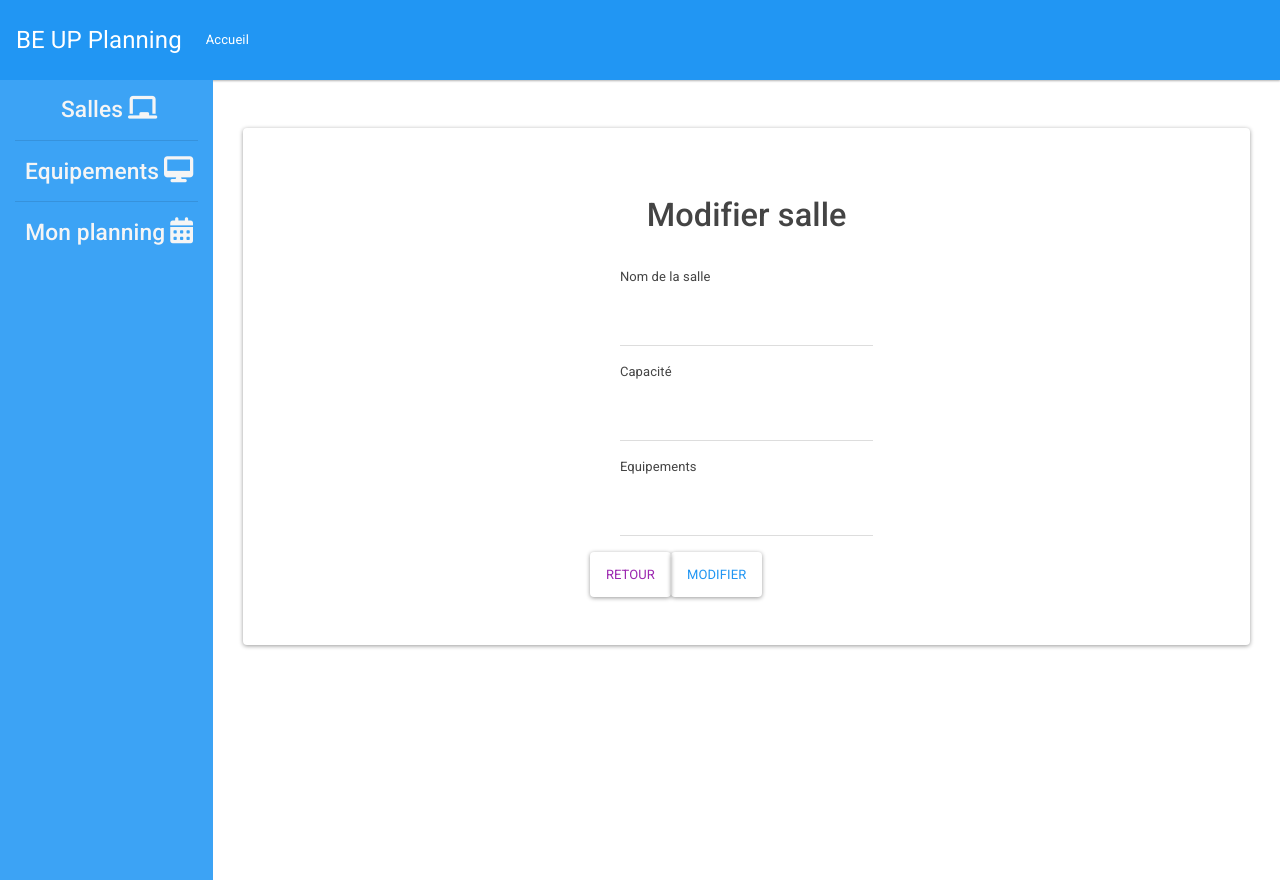
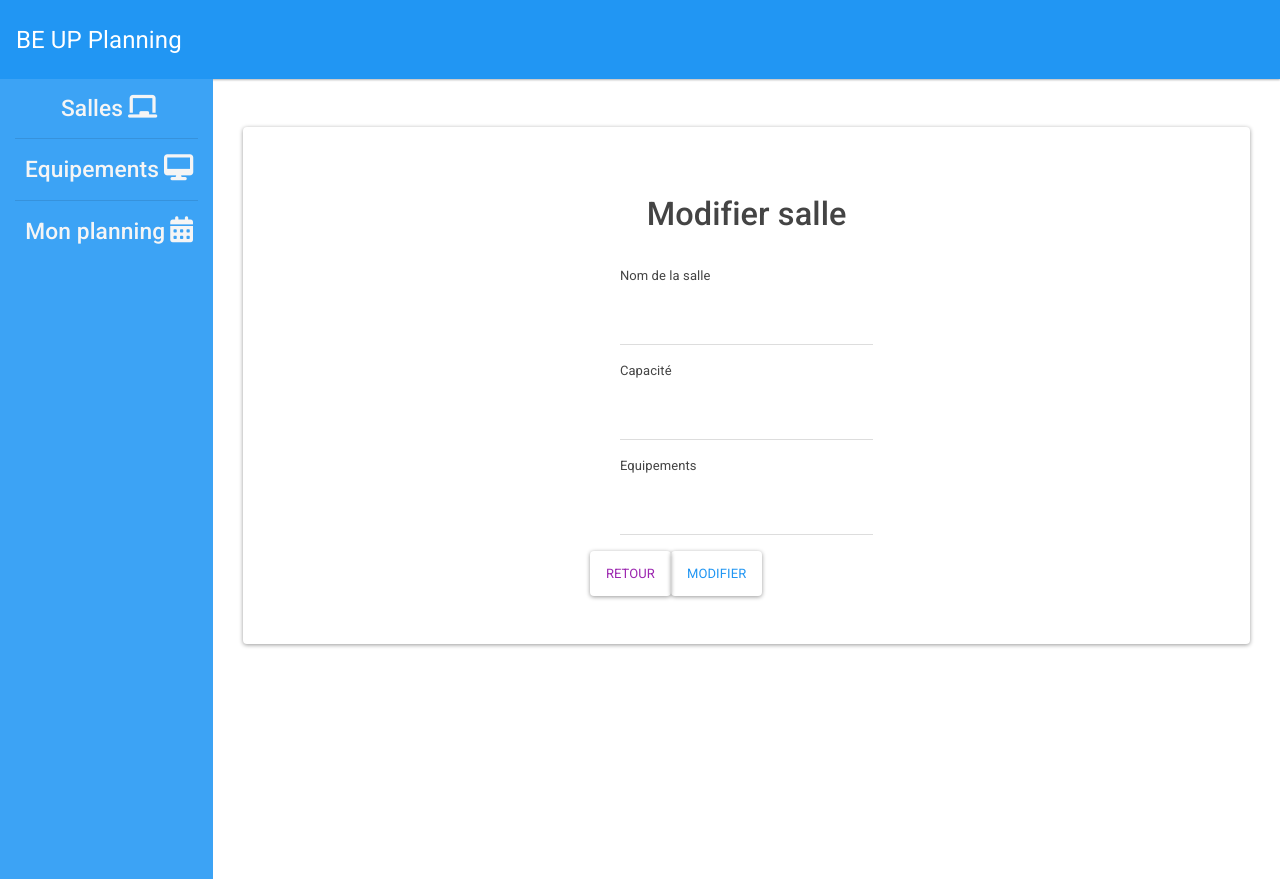
Before and after one commit to AxelUrbain/UP_BE_EDT, a Symfony app: template templates/classroom/edit.html.twig in a window 1280 px wide. Run offline with Twig, Linux system fonts and the light colour scheme; the template is opened without the code that fills it, so the values that code supplies are empty; form fields are guessed from the names that the template uses; some libraries are stand-ins or nearby versions.

Commit message:
drop menu 2

```diff
--- a/templates/menu.html.twig
+++ b/templates/menu.html.twig
@@ -1,13 +1,3 @@
 <nav class="navbar navbar-expand-lg navbar-dark bg-primary">
     <a class="navbar-brand" href="#">BE UP Planning</a>
-    <button class="navbar-toggler" type="button" data-toggle="collapse" data-target="#navbarColor01" aria-controls="navbarColor01" aria-expanded="false" aria-label="Toggle navigation">
-        <span class="navbar-toggler-icon"></span>
-    </button>
-    <div class="collapse navbar-collapse" id="navbarColor01">
-        <ul class="navbar-nav mr-auto">
-            <li class="nav-item active">
-                <a class="nav-link" href="{{ path('login') }}">Accueil</a>
-            </li>
-        </ul>
-    </div>
 </nav>
```
